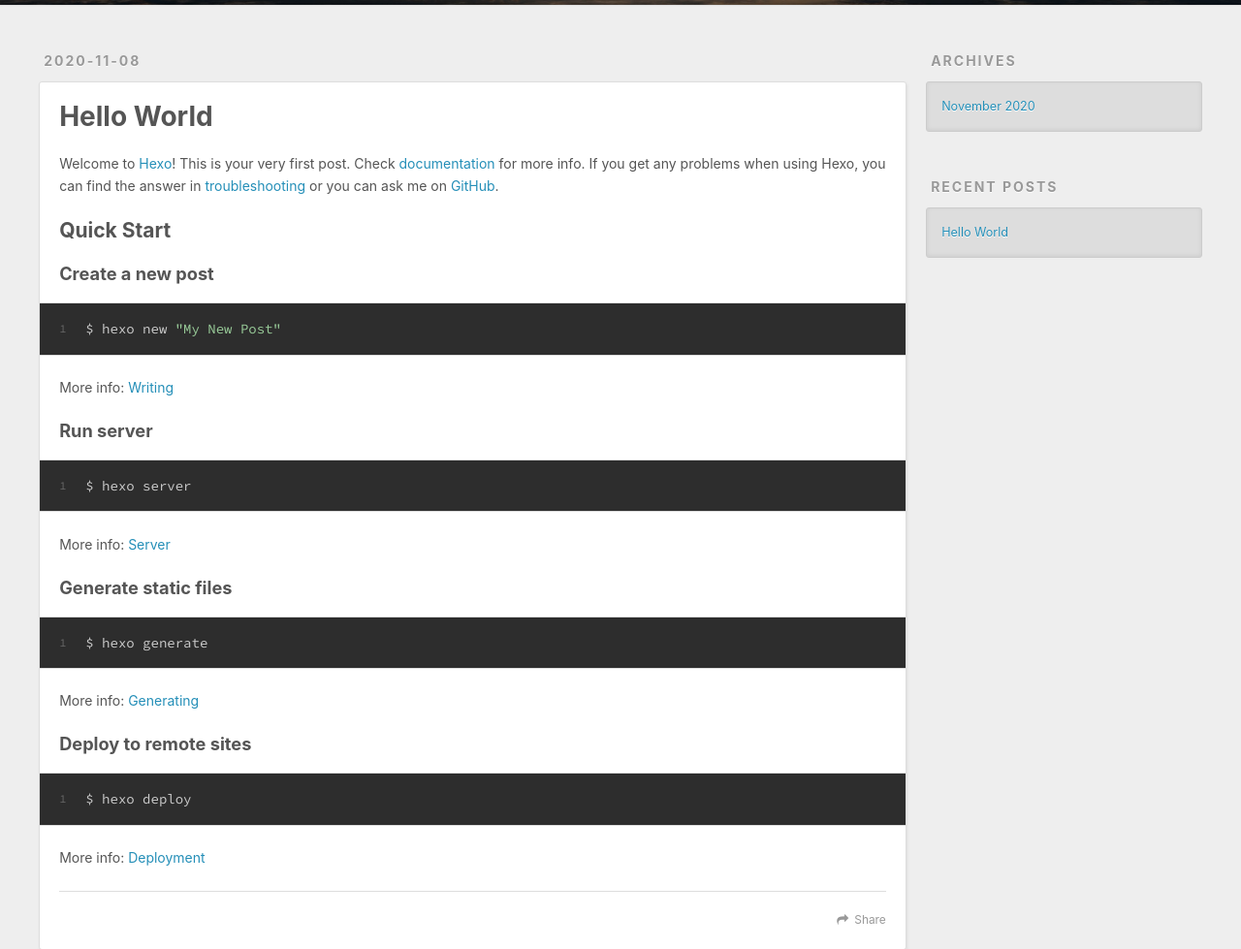
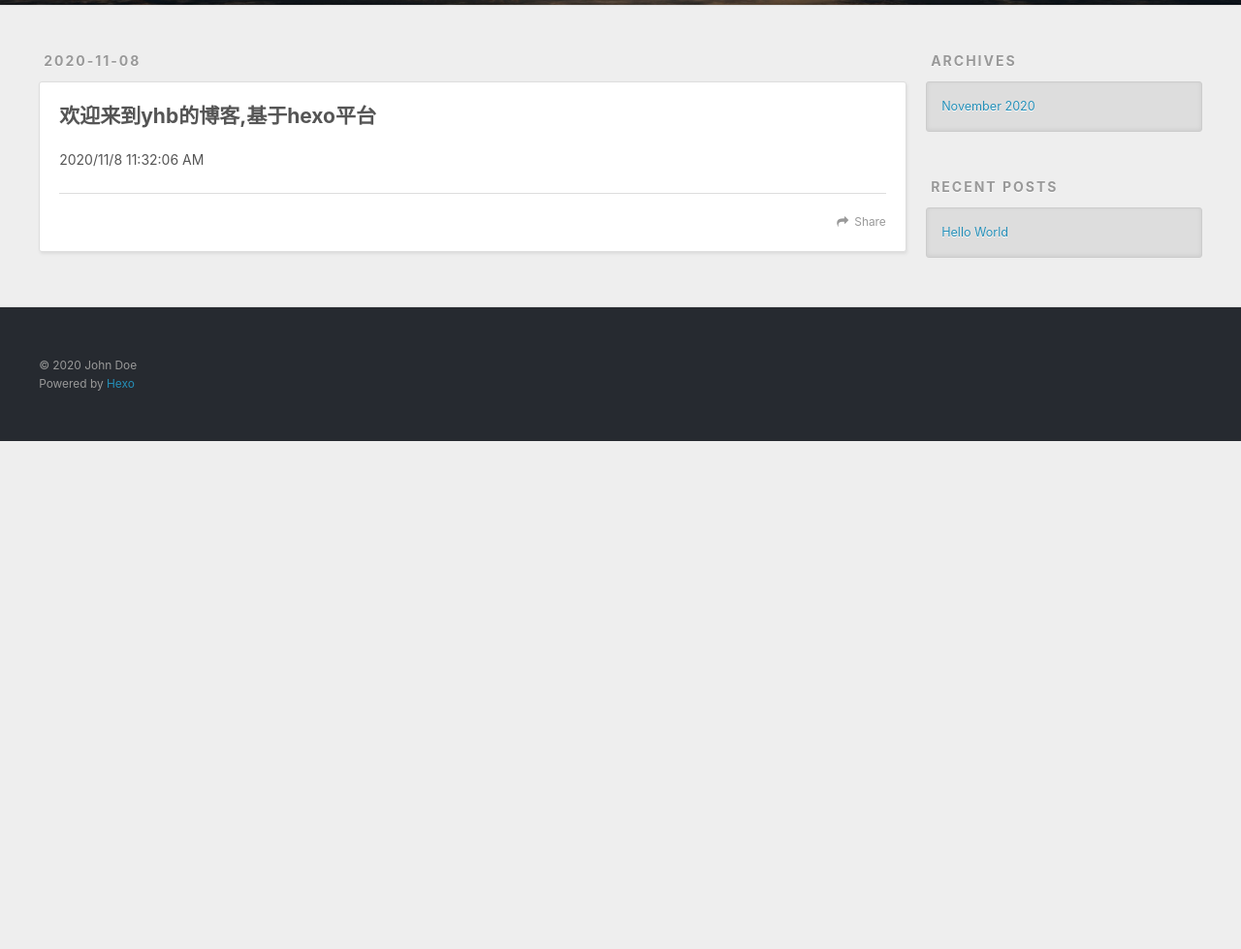
Before and after one commit to Y-ing/Y-ing.github.io, a plain HTML site: page README.html in a window 1280 px wide. Shown: the part 295-1274 px from the top of the page at 97% size. After the commit the page ends 800 px from the top, so only its background shows below. Drawn offline with nearby package versions, Linux system fonts and the light colour scheme.

Commit message:
Site updated: 2020-11-08 11:35:39

```diff
--- a/index.html
+++ b/README.html
@@ -7,11 +7,15 @@
 
   <title>Hexo</title>
   <meta name="viewport" content="width=device-width, initial-scale=1, maximum-scale=1">
-  <meta property="og:type" content="website">
+  <meta name="description" content="欢迎来到yhb的博客,基于hexo平台2020&#x2F;11&#x2F;8 11:32:06 AM">
+<meta property="og:type" content="website">
 <meta property="og:title" content="Hexo">
-<meta property="og:url" content="http://example.com/index.html">
+<meta property="og:url" content="http://example.com/README.html">
 <meta property="og:site_name" content="Hexo">
+<meta property="og:description" content="欢迎来到yhb的博客,基于hexo平台2020&#x2F;11&#x2F;8 11:32:06 AM">
 <meta property="og:locale" content="en_US">
+<meta property="article:published_time" content="2020-11-08T03:33:06.816Z">
+<meta property="article:modified_time" content="2020-11-08T03:33:06.816Z">
 <meta property="article:author" content="John Doe">
 <meta name="twitter:card" content="summary">
 
@@ -62,58 +66,32 @@
   </div>
 </header>
       <div class="outer">
-        <section id="main">
-
-    <article id="post-hello-world" class="article article-type-post" itemscope itemprop="blogPost">
+        <section id="main"><article id="page-" class="article article-type-page" itemscope itemprop="blogPost">
   <div class="article-meta">
-    <a href="/2020/11/08/hello-world/" class="article-date">
-  <time datetime="2020-11-08T02:47:10.748Z" itemprop="datePublished">2020-11-08</time>
+    <a href="/README.html" class="article-date">
+  <time datetime="2020-11-08T03:33:06.816Z" itemprop="datePublished">2020-11-08</time>
 </a>
 
   </div>
   <div class="article-inner">
 
 
-      <header class="article-header">
-
-
-    <h1 itemprop="name">
-      <a class="article-title" href="/2020/11/08/hello-world/">Hello World</a>
-    </h1>
-
-
-      </header>
-
     <div class="article-entry" itemprop="articleBody">
 
-        <p>Welcome to <a target="_blank" rel="noopener" href="https://hexo.io/">Hexo</a>! This is your very first post. Check <a target="_blank" rel="noopener" href="https://hexo.io/docs/">documentation</a> for more info. If you get any problems when using Hexo, you can find the answer in <a target="_blank" rel="noopener" href="https://hexo.io/docs/troubleshooting.html">troubleshooting</a> or you can ask me on <a target="_blank" rel="noopener" href="https://github.com/hexojs/hexo/issues">GitHub</a>.</p>
-<h2 id="Quick-Start"><a href="#Quick-Start" class="headerlink" title="Quick Start"></a>Quick Start</h2><h3 id="Create-a-new-post"><a href="#Create-a-new-post" class="headerlink" title="Create a new post"></a>Create a new post</h3><figure class="highlight bash"><table><tr><td class="gutter"><pre><span class="line">1</span><br></pre></td><td class="code"><pre><span class="line">$ hexo new <span class="string">&quot;My New Post&quot;</span></span><br></pre></td></tr></table></figure>
-
-<p>More info: <a target="_blank" rel="noopener" href="https://hexo.io/docs/writing.html">Writing</a></p>
-<h3 id="Run-server"><a href="#Run-server" class="headerlink" title="Run server"></a>Run server</h3><figure class="highlight bash"><table><tr><td class="gutter"><pre><span class="line">1</span><br></pre></td><td class="code"><pre><span class="line">$ hexo server</span><br></pre></td></tr></table></figure>
-
-<p>More info: <a target="_blank" rel="noopener" href="https://hexo.io/docs/server.html">Server</a></p>
-<h3 id="Generate-static-files"><a href="#Generate-static-files" class="headerlink" title="Generate static files"></a>Generate static files</h3><figure class="highlight bash"><table><tr><td class="gutter"><pre><span class="line">1</span><br></pre></td><td class="code"><pre><span class="line">$ hexo generate</span><br></pre></td></tr></table></figure>
-
-<p>More info: <a target="_blank" rel="noopener" href="https://hexo.io/docs/generating.html">Generating</a></p>
-<h3 id="Deploy-to-remote-sites"><a href="#Deploy-to-remote-sites" class="headerlink" title="Deploy to remote sites"></a>Deploy to remote sites</h3><figure class="highlight bash"><table><tr><td class="gutter"><pre><span class="line">1</span><br></pre></td><td class="code"><pre><span class="line">$ hexo deploy</span><br></pre></td></tr></table></figure>
-
-<p>More info: <a target="_blank" rel="noopener" href="https://hexo.io/docs/one-command-deployment.html">Deployment</a></p>
+        <h2 id="欢迎来到yhb的博客-基于hexo平台"><a href="#欢迎来到yhb的博客-基于hexo平台" class="headerlink" title="欢迎来到yhb的博客,基于hexo平台"></a>欢迎来到yhb的博客,基于hexo平台</h2><p>2020/11/8 11:32:06 AM</p>
 
 
     </div>
     <footer class="article-footer">
-      <a data-url="http://example.com/2020/11/08/hello-world/" data-id="ckh8k80om0000ikts1m45fvuo" class="article-share-link">Share</a>
+      <a data-url="http://example.com/README.html" data-id="ckh8kdjaz0000fktsfc8c4460" class="article-share-link">Share</a>
 
 
     </footer>
   </div>
 
-</article>
 
 
-
-
+</article>
 
 </section>
 
```
Also changed, not shown: 2020/11/08/hello-world/index.html (+1 -1 lines).
